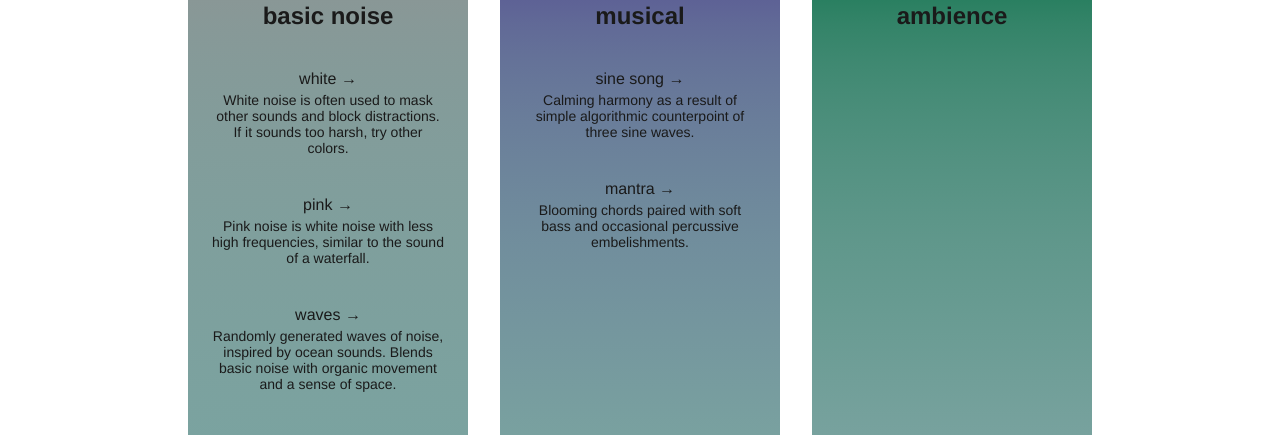
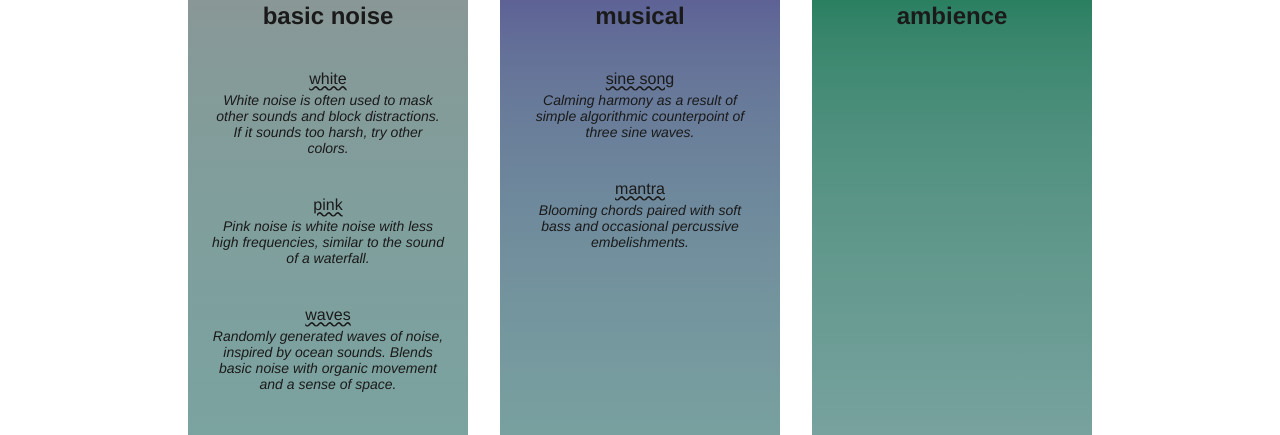
Before and after one commit to Szym03/NOISY, a React (Vite) app in the folder app/: page / in a window 1280 px wide. Shown: the part 275-710 px from the top of the page. Built offline with nearby package versions, Linux system fonts and the light colour scheme.

Commit message:
favicon, styling

```diff
--- a/app/index.html
+++ b/app/index.html
@@ -3,7 +3,8 @@
   <head>
     <meta charset="UTF-8" />
     <meta name="viewport" content="width=device-width, initial-scale=1.0" />
-    <title>app</title>
+    <title>noisy</title>
+    <link rel="icon" type="image/x-icon" href="/logo/favicon.svg">
   </head>
   <body>
     <div id="root"></div>
--- a/app/src/components/CategoryColumn.jsx
+++ b/app/src/components/CategoryColumn.jsx
@@ -11,7 +11,7 @@ function CategoryColumn({ category, sounds }) {
       {sounds.map((sound) => (
         <div key={sound.id} className="sound-entry">
           <Link to={`/sound/${sound.id}`} className="sound-link">
-            {sound.title} →
+            {sound.title}
           </Link>
           <p className="sound-description">{sound.description}</p>
         </div>
--- a/app/src/styles/global.css
+++ b/app/src/styles/global.css
@@ -80,9 +80,9 @@ body {
 }
 
 .sound-link {
+  text-decoration: wavy underline;
   font-family: Helvetica, Arial, sans-serif;
   font-weight: regular;
-  text-decoration: none;
   color: inherit;
 }
 
@@ -90,6 +90,7 @@ body {
   margin-bottom: 40px;
   font-family: Helvetica, Arial, sans-serif;
   font-weight: lighter;
+  font-style: oblique;
   font-size: 14px;
   margin-top: 4px;
 }
```
Also changed, not shown: app/public/logo/favicon.svg (added).
